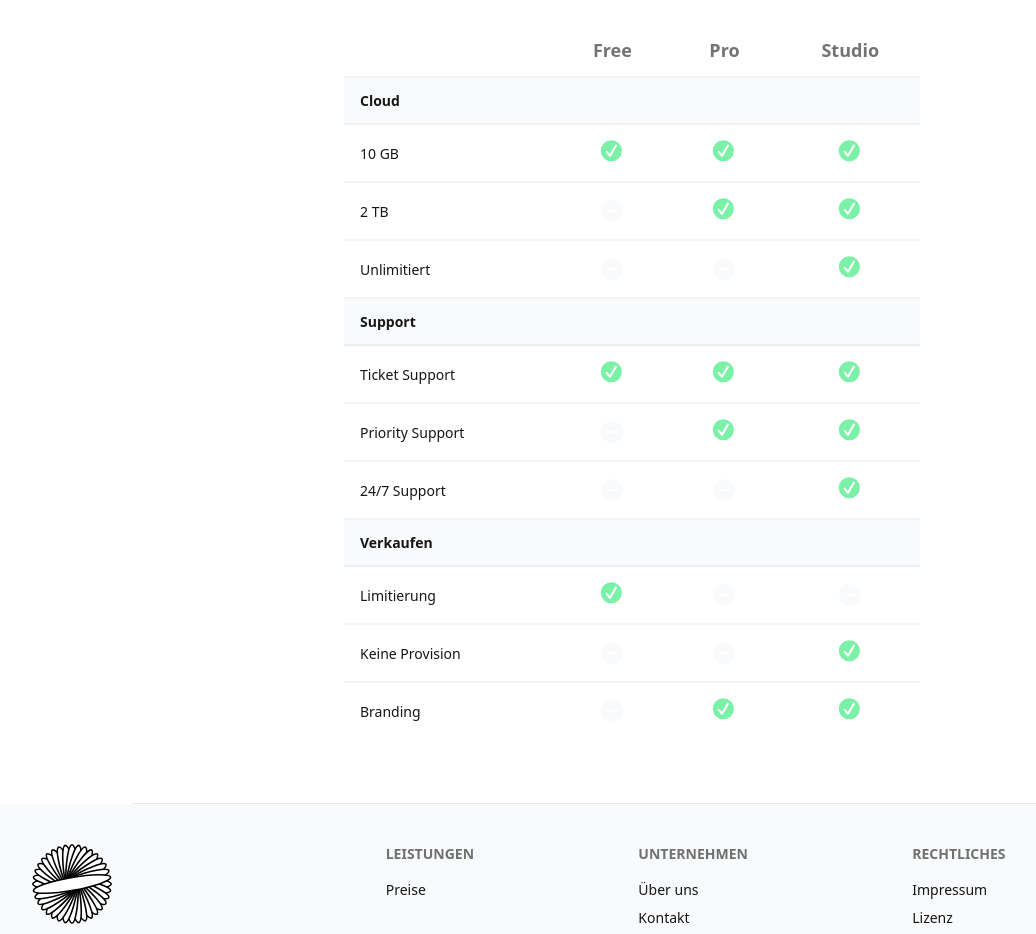
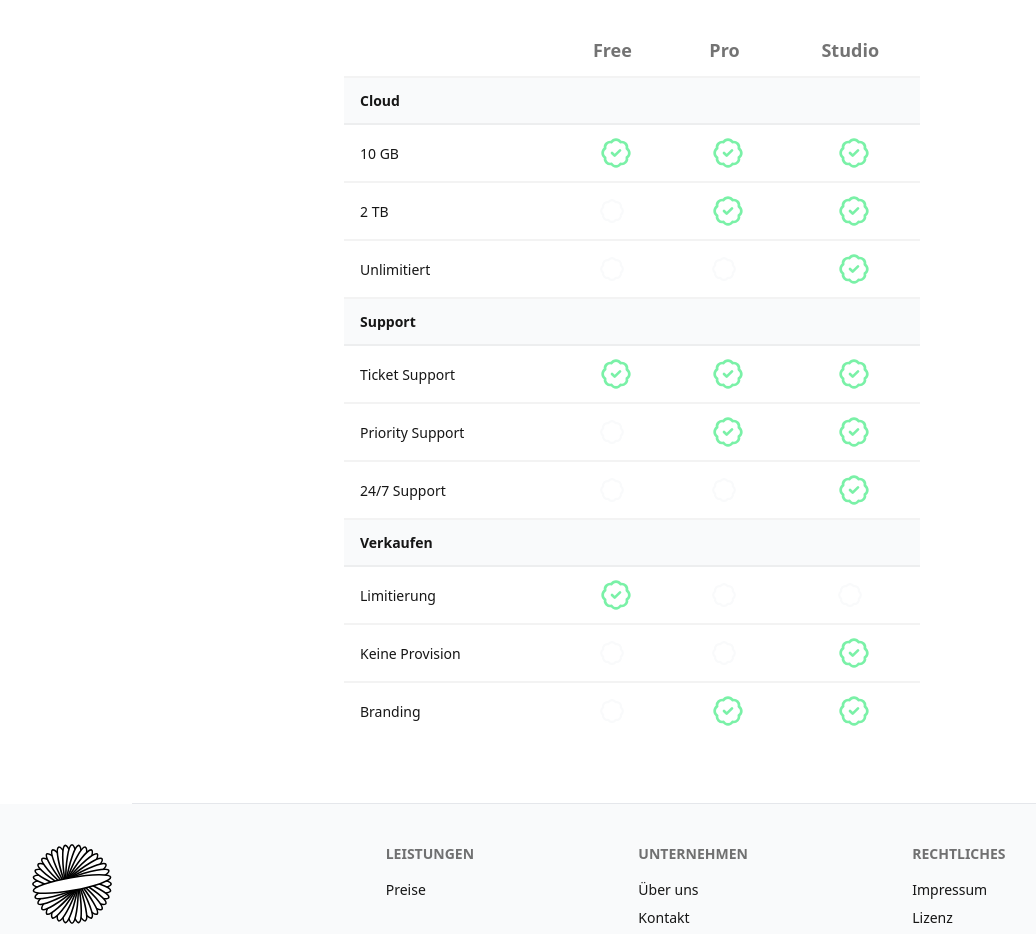
Before and after one commit to FlorianBreuker/dir-webshop, a SvelteKit app: page /pricing in a window 1280 px wide. Shown: the part 820-1754 px from the top of the page, without its empty margins (8-1044 px from the left). Built offline with nearby package versions, Linux system fonts and the light colour scheme.

Commit message:
adding lucide icons instead of the stuff from the template

```diff
--- a/package.json
+++ b/package.json
@@ -19,11 +19,11 @@
     "@typescript-eslint/eslint-plugin": "^8.57.1",
     "@typescript-eslint/parser": "^8.57.1",
     "daisyui": "^5.0.0",
-    "eslint": "^8.28.0",
+    "eslint": "9.26.0",
     "eslint-config-prettier": "^9.1.0",
     "eslint-plugin-svelte": "^2.45.1",
     "fuse.js": "^7.0.0",
-    "glob": "^10.4.5",
+    "glob": "11.1.0",
     "html-to-text": "^9.0.5",
     "jsdom": "^24.1.1",
     "patch-package": "^8.0.1",
@@ -40,7 +40,9 @@
   },
   "type": "module",
   "dependencies": {
+    "@lucide/svelte": "^1.3.0",
     "handlebars": "^4.7.8",
+    "lucide-svelte": "^1.0.1",
     "resend": "^3.5.0"
   },
   "overrides": {
--- a/src/routes/(marketing)/pricing/+page.svelte
+++ b/src/routes/(marketing)/pricing/+page.svelte
@@ -1,6 +1,7 @@
 <script lang="ts">
   import PricingModule from "./pricing_module.svelte"
   import { WebsiteName } from "../../../config"
+  import { Badge, BadgeCheck } from "lucide-svelte"
 
   type PlanFeatureRow = {
     name: string
@@ -97,33 +98,6 @@
   <div class="w-full my-8">
     <PricingModule callToAction="Get Started" highlightedPlanId="free" />
 
-    <svg style="display:none">
-      <defs>
-        <symbol
-          id="checkcircle"
-          viewBox="0 0 24 24"
-          stroke-width="2"
-          fill="currentColor"
-          stroke-linecap="round"
-          stroke-linejoin="round"
-        >
-          <path
-            d="M16.417 10.283A7.917 7.917 0 1 1 8.5 2.366a7.916 7.916 0 0 1 7.917 7.917zm-4.105-4.498a.791.791 0 0 0-1.082.29l-3.828 6.63-1.733-2.08a.791.791 0 1 0-1.216 1.014l2.459 2.952a.792.792 0 0 0 .608.285.83.83 0 0 0 .068-.003.791.791 0 0 0 .618-.393L12.6 6.866a.791.791 0 0 0-.29-1.081z"
-          />
-        </symbol>
-      </defs>
-    </svg>
-
-    <svg style="display:none">
-      <defs>
-        <symbol id="nocircle" viewBox="0 0 24 24" fill="currentColor">
-          <path
-            d="M12,2A10,10,0,1,0,22,12,10,10,0,0,0,12,2Zm4,11H8a1,1,0,0,1,0-2h8a1,1,0,0,1,0,2Z"
-          />
-        </symbol>
-      </defs>
-    </svg>
-
     <div class="overflow-visible mx-auto max-w-xl mt-16">
       <table class="table">
         <caption class="mb-4">
@@ -153,57 +127,27 @@
                 {#if feature.freeString}
                   {feature.freeString}
                 {:else if feature.freeIncluded}
-                  <svg
-                    xmlns="http://www.w3.org/2000/svg"
-                    class="w-8 h-8 ml-2 inline text-success"
-                  >
-                    <use href="#checkcircle" />
-                  </svg>
+                  <BadgeCheck class="w-8 h-8 ml-2 inline text-success"/>
                 {:else}
-                  <svg
-                    xmlns="http://www.w3.org/2000/svg"
-                    class="w-[26px] h-[26px] inline text-base-200"
-                  >
-                    <use href="#nocircle" />
-                  </svg>
+                  <Badge class="w-[26px] h-[26px] inline text-base-200"/>
                 {/if}
               </td>
               <td class="text-center">
                 {#if feature.proString}
                   {feature.proString}
                 {:else if feature.proIncluded}
-                  <svg
-                    xmlns="http://www.w3.org/2000/svg"
-                    class="w-8 h-8 ml-2 inline text-success"
-                  >
-                    <use href="#checkcircle" />
-                  </svg>
+                  <BadgeCheck class="w-8 h-8 ml-2 inline text-success"/>
                 {:else}
-                  <svg
-                    xmlns="http://www.w3.org/2000/svg"
-                    class="w-[26px] h-[26px] inline text-base-200"
-                  >
-                    <use href="#nocircle" />
-                  </svg>
+                  <Badge class="w-[26px] h-[26px] inline text-base-200"/>
                 {/if}
               </td>
               <td class="text-center">
                 {#if feature.studioString}
                   {feature.studioString}
                 {:else if feature.studioIncluded}
-                  <svg
-                    xmlns="http://www.w3.org/2000/svg"
-                    class="w-8 h-8 ml-2 inline text-success"
-                  >
-                    <use href="#checkcircle" />
-                  </svg>
+                  <BadgeCheck class="w-8 h-8 ml-2 inline text-success"/>
                 {:else}
-                  <svg
-                    xmlns="http://www.w3.org/2000/svg"
-                    class="w-[26px] h-[26px] inline text-base-200"
-                  >
-                    <use href="#nocircle" />
-                  </svg>
+                  <Badge class="w-[26px] h-[26px] inline text-base-200"/>
                 {/if}
               </td>
             </tr>
```
Also changed, not shown: 1 other file (tests, documents, lock files or other folders).
